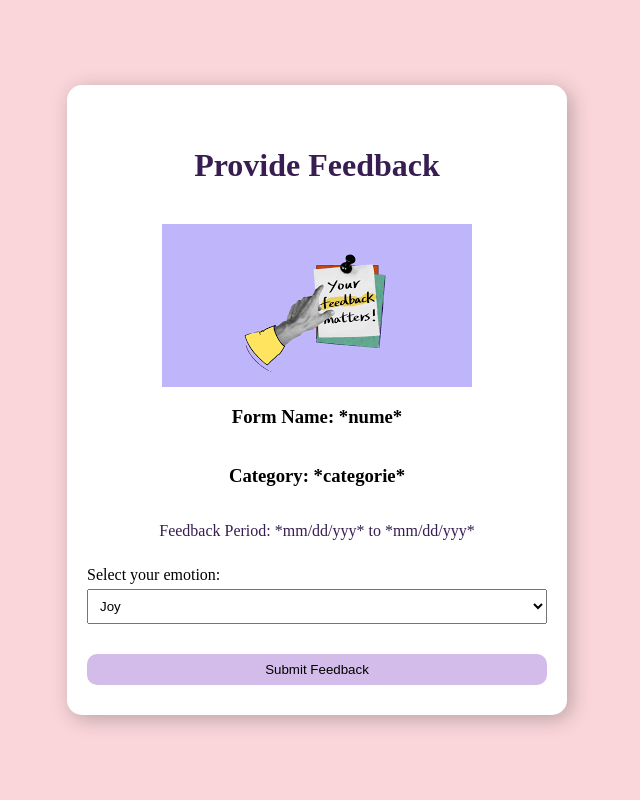
After one commit to panaitealexandra/TW-2024, a PHP site: page /Feedback.html in a window 1280 px wide. The commit adds this page. Shown: the whole page, without its empty margins (323-963 px from the left). Run offline with PHP 8.4, Linux system fonts and the light colour scheme.

Commit message:
cratefeedback+feedbackform frontend

```diff
--- /dev/null
+++ b/ProiectFinal/Feedback.html
@@ -0,0 +1,36 @@
+<!DOCTYPE html>
+<html lang="en">
+<head>
+    <meta charset="UTF-8">
+    <title>Feedback Form</title>
+    <link rel="stylesheet" href="style.css">
+</head>
+<body>
+    <div>
+        <h1>Provide Feedback</h1>
+        <img src="pics/feedback.png">
+        <h3>Form Name: *nume*</h2>
+        <h3>Category: *categorie*</h3>
+        <p>Feedback Period: *mm/dd/yyy* to *mm/dd/yyy*</p>
+
+        <form action="" method="post">
+            <input type="hidden" name="form_id" value="">
+
+            <label for="emotion">Select your emotion:</label>
+            <select id="emotion" name="emotion" required>
+                <option value="joy">Joy</option>
+                <option value="trust">Trust</option>
+                <option value="fear">Fear</option>
+                <option value="surprise">Surprise</option>
+                <option value="sadness">Sadness</option>
+                <option value="disgust">Disgust</option>
+                <option value="anger">Anger</option>
+                <option value="anticipation">Anticipation</option>
+            </select>
+            <!--<label for="form_name">Tell us your thoughts:</label>
+            <input type="text" id="form_name" name="form_name" required>-->
+            <button type="submit">Submit Feedback</button>
+        </form>
+    </div>
+</body>
+</html>
--- a/ProiectFinal/style.css
+++ b/ProiectFinal/style.css
@@ -57,7 +57,6 @@ button {
 }
 button {
     margin-top: 20px;
-
     background-color: rgb(211, 188, 233);
     border: none;
     border-radius: 10px;
@@ -66,6 +65,15 @@ button:hover {
     background-color: rgb(186, 157, 210);
     transform: scale(1.05);
 }
+
+.filebutton{
+    cursor: pointer;
+    margin-top: 20px;
+    background-color: rgb(211, 188, 233);
+    border: none;
+    border-radius: 10px;
+}
+
 
 
 @media only screen and (max-width: 650px) {
```
Also changed, not shown: ProiectFinal/CreateForm.html (+15 -2 lines), ProiectFinal/pics/feedback.png (added).
